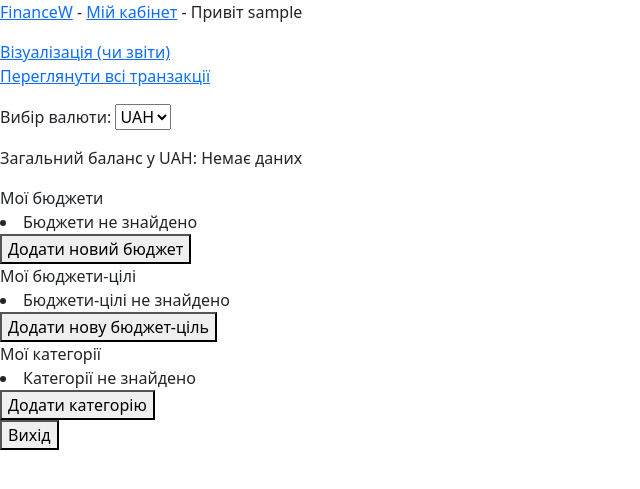
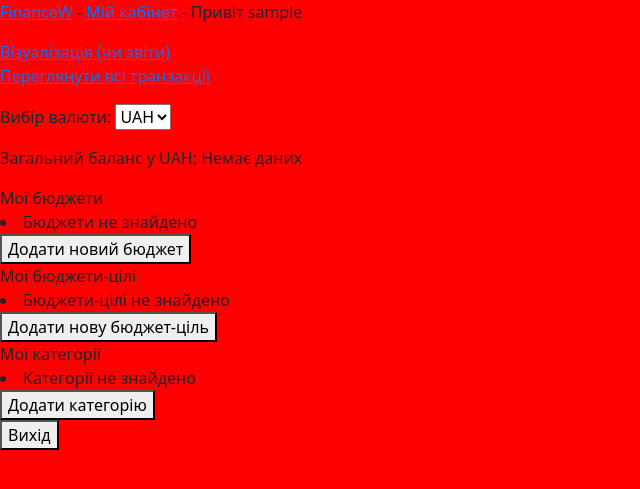
Before and after one commit to xgrsai/wteam_finw, a Django app: page /my/ in a window 1280 px wide. Shown: the top 489 px of the page, without its empty margins (0-640 px from the left). Run offline with Django 5.2, Linux system fonts and the light colour scheme; the visitor is signed in with stand-in values (Sample User, id 1); data that the repository does not hold is empty; some libraries are stand-ins or nearby versions.

Commit message:
підключення стилів

```diff
--- a/financew/forms.py
+++ b/financew/forms.py
@@ -28,6 +28,15 @@ class FinOperationForm(forms.ModelForm):
         #     'start_date': forms.DateTimeInput(attrs={'time_type': 'datetime-local'}),
         #
         }
+        widgets = {
+            'amount': forms.NumberInput(attrs={'class': 'form-control'}),
+            'type': forms.Select(attrs={'class': 'form-control'}),
+            'time_interval': forms.Select(attrs={'class': 'form-control'}),
+            'category': forms.Select(attrs={'class': 'form-control'}),
+            'is_active': forms.CheckboxInput(attrs={'class': 'form-check-input'}),
+        }
+
+
     def __init__(self, *args, **kwargs):
         """щоб виводило категорії які належеть лише користувачу"""
         user = kwargs.pop('user', None)
--- a/financew/static/financew/style.css
+++ b/financew/static/financew/style.css
@@ -1,8 +1,13 @@
 /* test.css */
+body {
+    background-color: red;
+}
+
 .finoperationtypeform div {
     margin-bottom: 15px; /* Відстань між полями в finoperationtypeform */
 }
 
+
 .budgetform div {
     margin-bottom: 10px; /* Відстань між полями в budgetform */
 }
```
